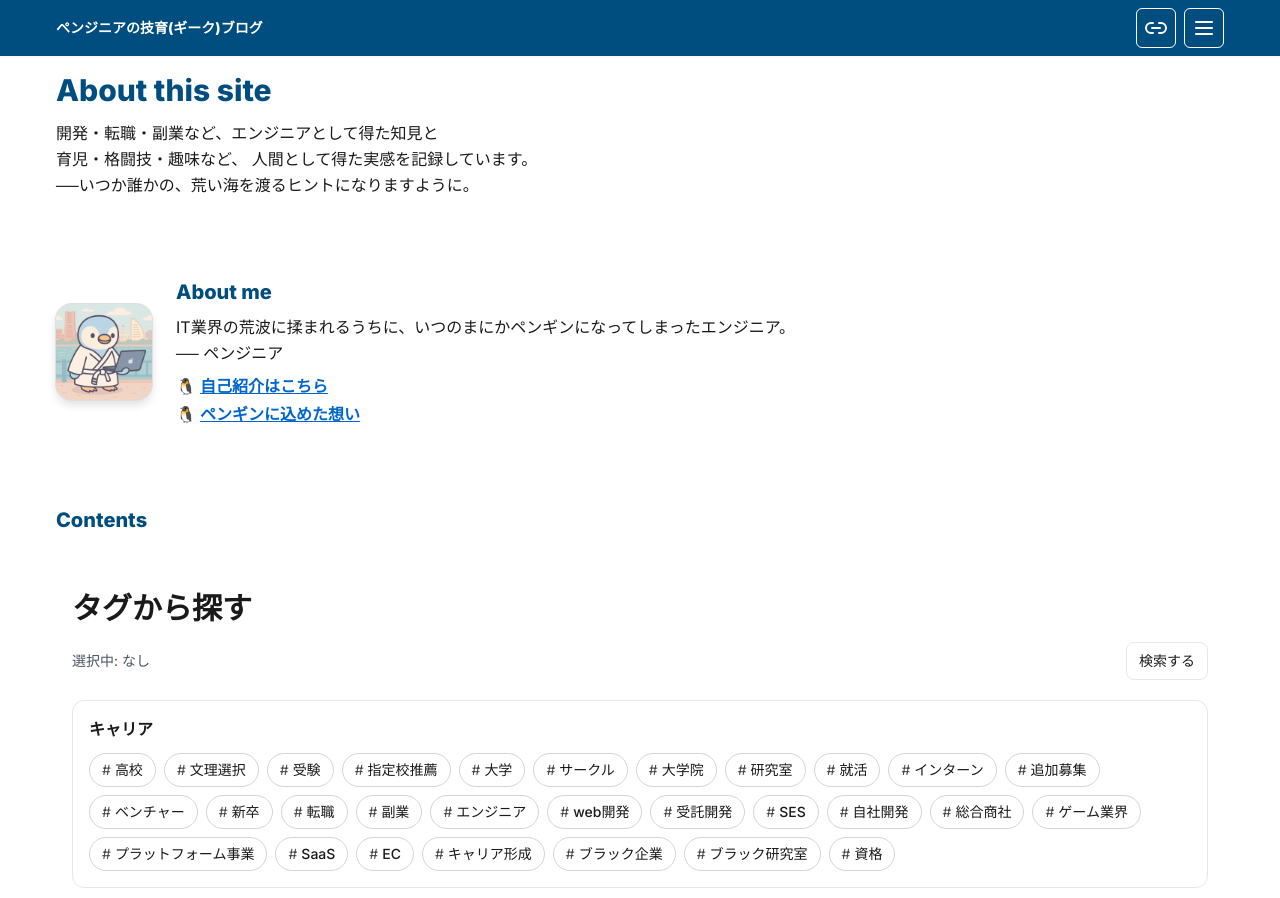
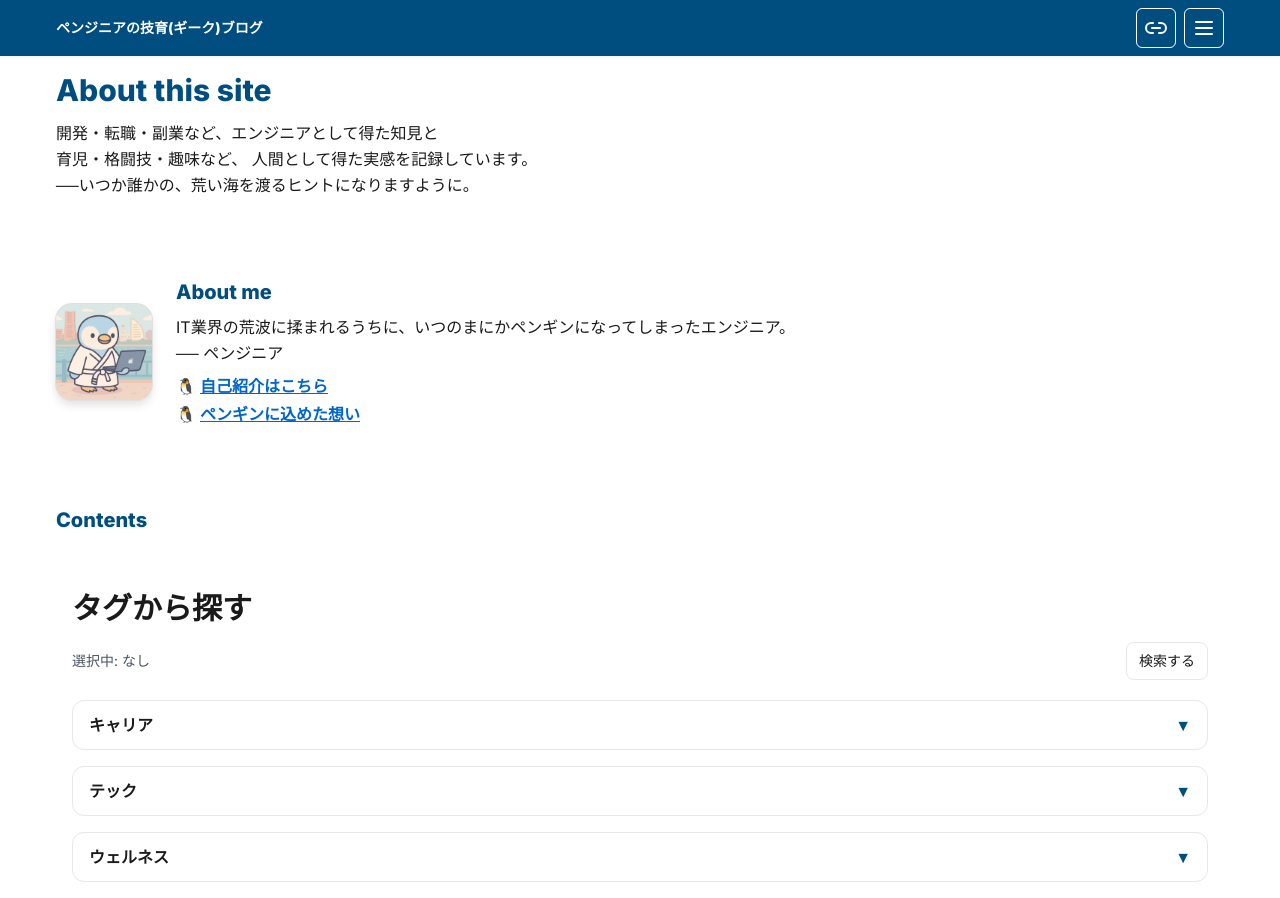
Before and after one commit to pengineer-geek/geek-blog, a Next.js app: page / in a window 1280 px wide. Shown: the top 898 px of the page. Built offline with nearby package versions, Linux system fonts and the light colour scheme.

Commit message:
tag-pickerのアコーディオン

```diff
--- a/src/app/_components/tags/tag-chip.tsx
+++ b/src/app/_components/tags/tag-chip.tsx
@@ -2,7 +2,7 @@ import Link from "next/link";
 
 export default function TagChip({
   tag,
-  href = `/search?tag=${encodeURIComponent(tag)}`, // 将来の検索用リンク
+  href = `/search?tag=${encodeURIComponent(tag)}`,
   size = "md",
 }: {
   tag: string;
--- a/src/app/_components/tags/tag-picker.tsx
+++ b/src/app/_components/tags/tag-picker.tsx
@@ -30,6 +30,7 @@ function Chip({
  * - initial: 初期選択済みのタグ（任意）
  * - align: left | center でボタンの整列方法を選択（既定 left）
  * - compact: true だとボタンを小さめに
+ * - 追加: 各見出しにアコーディオン（デフォルト収納）
  */
 export default function TagPicker({
   groups,
@@ -43,6 +44,15 @@ export default function TagPicker({
   compact?: boolean;
 }) {
   const [selected, setSelected] = useState<string[]>(initial);
+
+  // ▼ 追加: 各グループの開閉状態（デフォルト: 閉じる）
+  const [open, setOpen] = useState<Record<string, boolean>>(() => {
+    const o: Record<string, boolean> = {};
+    for (const key of Object.keys(groups)) o[key] = false;
+    return o;
+  });
+  const toggleOpen = (key: string) =>
+    setOpen((prev) => ({ ...prev, [key]: !prev[key] }));
 
   const toggle = (t: string) =>
     setSelected((prev) =>
@@ -85,11 +95,24 @@ export default function TagPicker({
         </div>
       </div>
 
-      {/* グループごとのチップ */}
-      <div className="space-y-6">
+      {/* グループごとのチップ（アコーディオン） */}
+      <div className="space-y-4">
         {Object.entries(groups).map(([heading, tags]) => (
-          <div key={heading} className="rounded-xl border bg-white p-4">
-            <div className="mb-3 text-base font-bold text-text">{heading}</div>
+          <section key={heading} className="rounded-xl border bg-white">
+            {/* 見出し行（開閉ボタン） */}
+            <button
+              type="button"
+              onClick={() => toggleOpen(heading)}
+              className="flex w-full items-center justify-between px-4 py-3 text-left"
+              aria-expanded={open[heading]}
+            >
+              <div className="text-base font-bold text-text">{heading}</div>
+              <span className="text-primary">{open[heading] ? "▲" : "▼"}</span>
+            </button>
+
+            {/* 中身 */}
+            {open[heading] && (
+              <div className="px-4 pb-4">
                 <div className="flex flex-wrap gap-2">
                   {tags.map((t) => (
                     <Chip
@@ -101,6 +124,8 @@ export default function TagPicker({
                   ))}
                 </div>
               </div>
+            )}
+          </section>
         ))}
       </div>
     </div>
```
Lines whose indentation alone changed are shown as unchanged.
